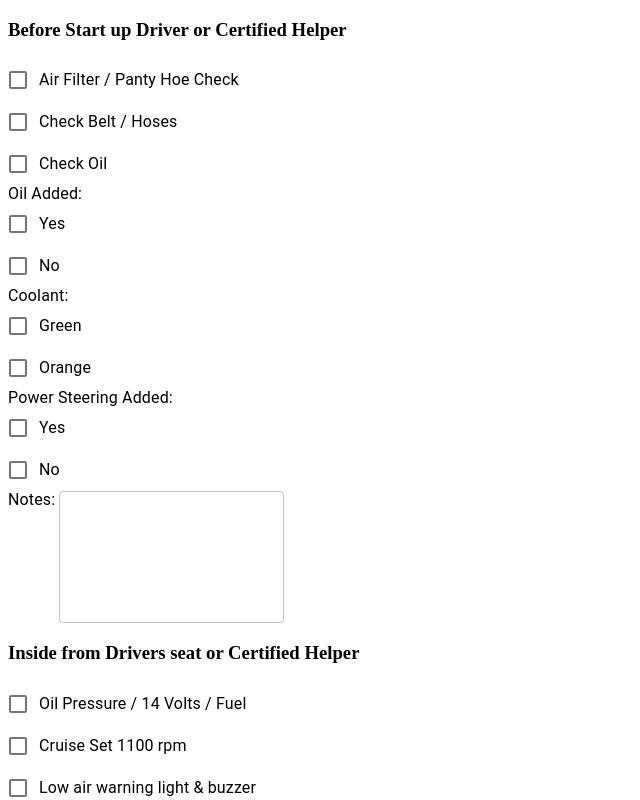
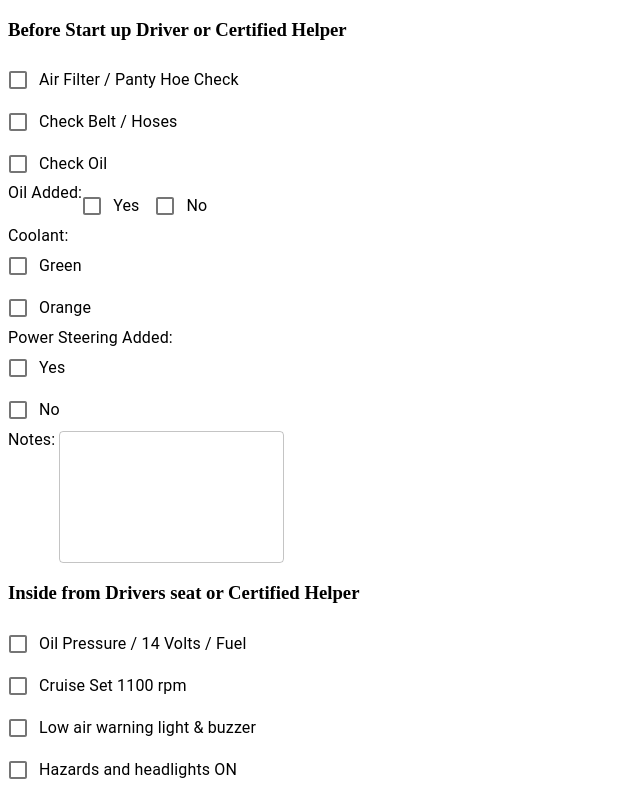
Before and after one commit to alexcravalho/GreenPDFInternal, a React app: page / in a window 1280 px wide. Shown: the top 800 px of the page, without its empty margins (0-640 px from the left). Built offline with nearby package versions, Linux system fonts and the light colour scheme; the HTML template or start-up script is replaced by a standard one.

Commit message:
added FormGroup to arrange labels and checkboxes in rows;

```diff
--- a/client/src/components/OilAdded.tsx
+++ b/client/src/components/OilAdded.tsx
@@ -1,5 +1,5 @@
 import React, { Component } from 'react';
-import { FormLabel } from '@material-ui/core';
+import { FormLabel, FormGroup } from '@material-ui/core';
 import { LabledCheckbox } from './LabledCheckbox';
 
 interface OilAddedState {
@@ -18,10 +18,12 @@ export class OilAdded extends Component<{}, OilAddedState> {
   render() {
     return (
       <div className="oil-added">
-        <FormLabel style={{color: 'black'}}>Oil Added: </FormLabel>
-        {this.state.options.map((option, idx) => (
-          <LabledCheckbox key={idx} label={option}/>
-        ))}
+        <FormGroup row>
+          <FormLabel style={{color: 'black'}}>Oil Added: </FormLabel>
+          {this.state.options.map((option, idx) => (
+            <LabledCheckbox key={idx} label={option}/>
+          ))}
+        </FormGroup>
       </div>
     )
   }
```
